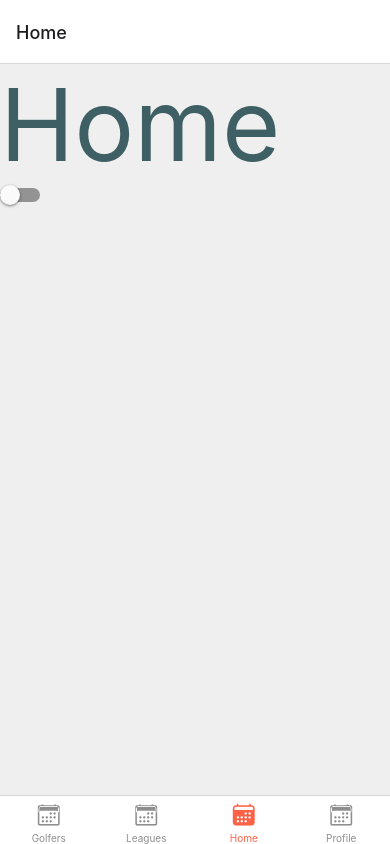
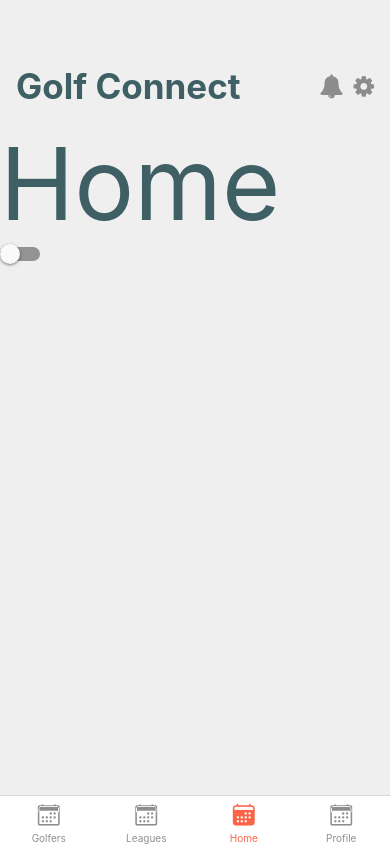
Before and after one commit to nmoore14/golf-connect, a React Native app: screen /Home in a window 390 px wide. Built offline with nearby package versions, Linux system fonts and the light colour scheme.

Commit message:
feat: Add Header component with title and icon buttons

```diff
--- a/App.tsx
+++ b/App.tsx
@@ -2,6 +2,8 @@ import { NavigationContainer } from '@react-navigation/native';
 import { createBottomTabNavigator } from '@react-navigation/bottom-tabs';
 import { Ionicons } from '@expo/vector-icons';
 import ThemeProvider from './src/theme/ThemeProvider';
+
+import Header from './src/components/ui/Header';
 
 import Home from './src/screens/Home';
 import Golfers from './src/screens/Golfers';
@@ -19,6 +21,9 @@ export default function App() {
           screenOptions={({ route }) => ({
             tabBarActiveTintColor: 'tomato',
             tabBarInactiveColor: 'gray',
+            header: () => {
+              return <Header title='Golf Connect'/>
+            }
           })}
         >
           <Tab.Screen
--- /dev/null
+++ b/src/components/ui/Header.tsx
@@ -0,0 +1,42 @@
+import React from 'react';
+import { View, Text, StyleSheet } from 'react-native';
+import { FontAwesome } from '@expo/vector-icons';
+import { ThemeContext } from '../../theme/ThemeProvider';
+
+import { iTheme, iHeaderLayout } from '../../types/theme';
+import { HeaderLayout } from '../../theme/Themes';
+
+interface HeaderProps {
+  title: string;
+}
+
+const Header: React.FC<HeaderProps> = ({ title }) => {
+  return (
+    <ThemeContext.Consumer>
+      {(context: { theme: iTheme }) => (
+        <View style={{...HeaderLayout, backgroundColor: context.theme.colors.background}}>
+          <Text style={{...styles.title, color: context.theme.colors.primary}}>
+            {title}
+          </Text>
+          <View style={styles.iconContainer}>
+            <FontAwesome name='bell' size={24} color={ context.theme.colors.neutral } />
+            <FontAwesome name='gear' size={24} color={ context.theme.colors.neutral } />
+          </View>
+        </View>
+      )}
+    </ThemeContext.Consumer>
+  );
+};
+
+const styles = StyleSheet.create({
+  title: {
+    fontSize: 35,
+    fontWeight: 'bold',
+  },
+  iconContainer: {
+    flexDirection: 'row',
+    gap: 10,
+  },
+});
+
+export default Header;
--- a/src/theme/Themes.ts
+++ b/src/theme/Themes.ts
@@ -1,4 +1,4 @@
-import { iTheme } from "../types/theme";
+import { iTheme, iHeaderLayout } from "../types/theme";
 import themeColors from "./themeColors";
 
 export const Light:iTheme = {
@@ -6,9 +6,10 @@ export const Light:iTheme = {
   colors: {
     primary: themeColors.primary800,
     background: themeColors.neutral50,
-    secondary: themeColors.secondary800,
+    secondary: themeColors.secondary500,
     accent: themeColors.accent600,
     error: themeColors.error600,
+    neutral: themeColors.neutral500,
   },
 }
 
@@ -20,5 +21,14 @@ export const Dark:iTheme = {
     secondary: themeColors.secondary700,
     accent: themeColors.accent500,
     error: themeColors.error400,
+    neutral: themeColors.neutral200,
   },
 }
+
+export const HeaderLayout:iHeaderLayout = {
+  flexDirection: 'row',
+  alignItems: 'center',
+  justifyContent: 'space-between',
+  padding: 16,
+  paddingTop: 65,
+}
```
Also changed, not shown: src/types/theme.ts (+9 -0 lines).
